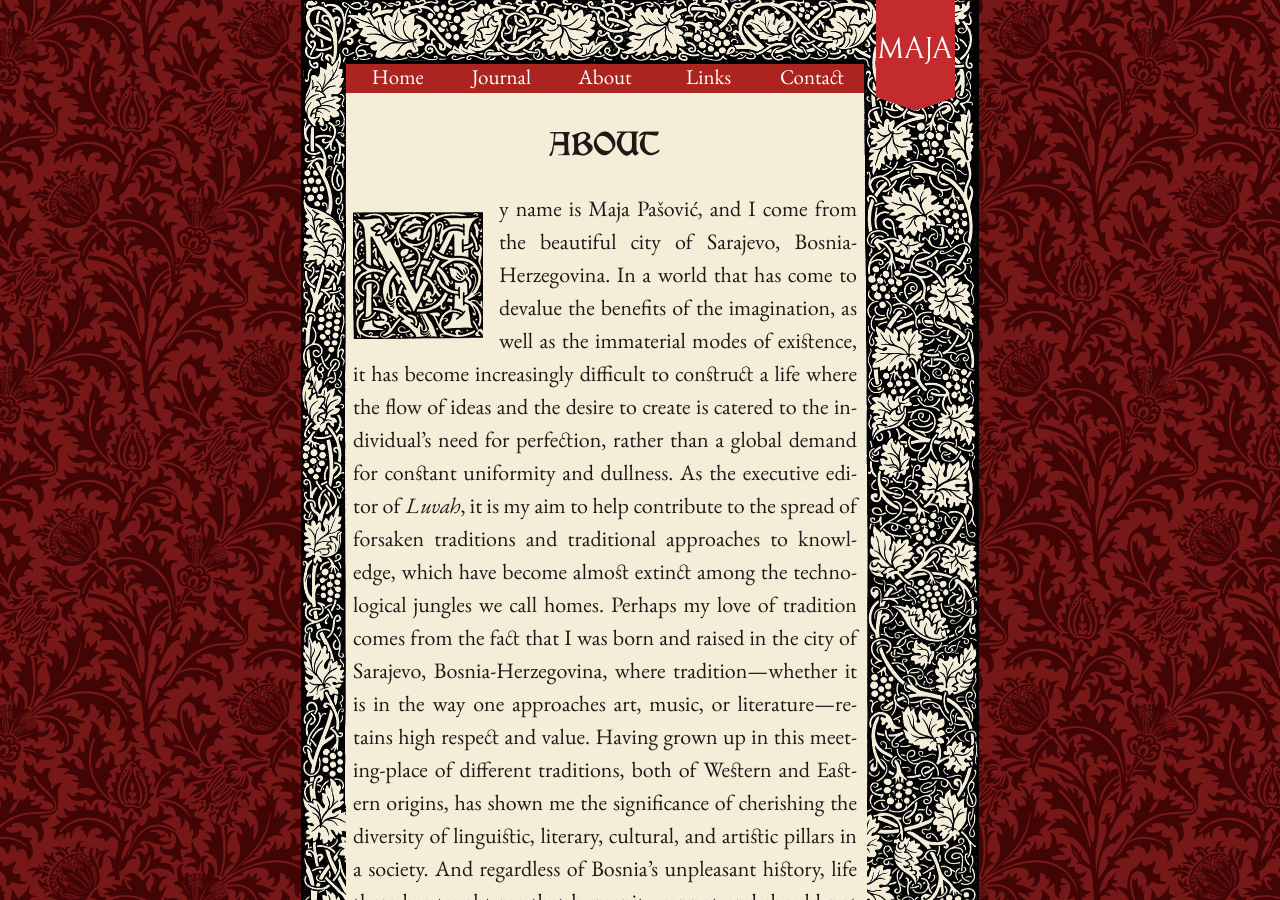
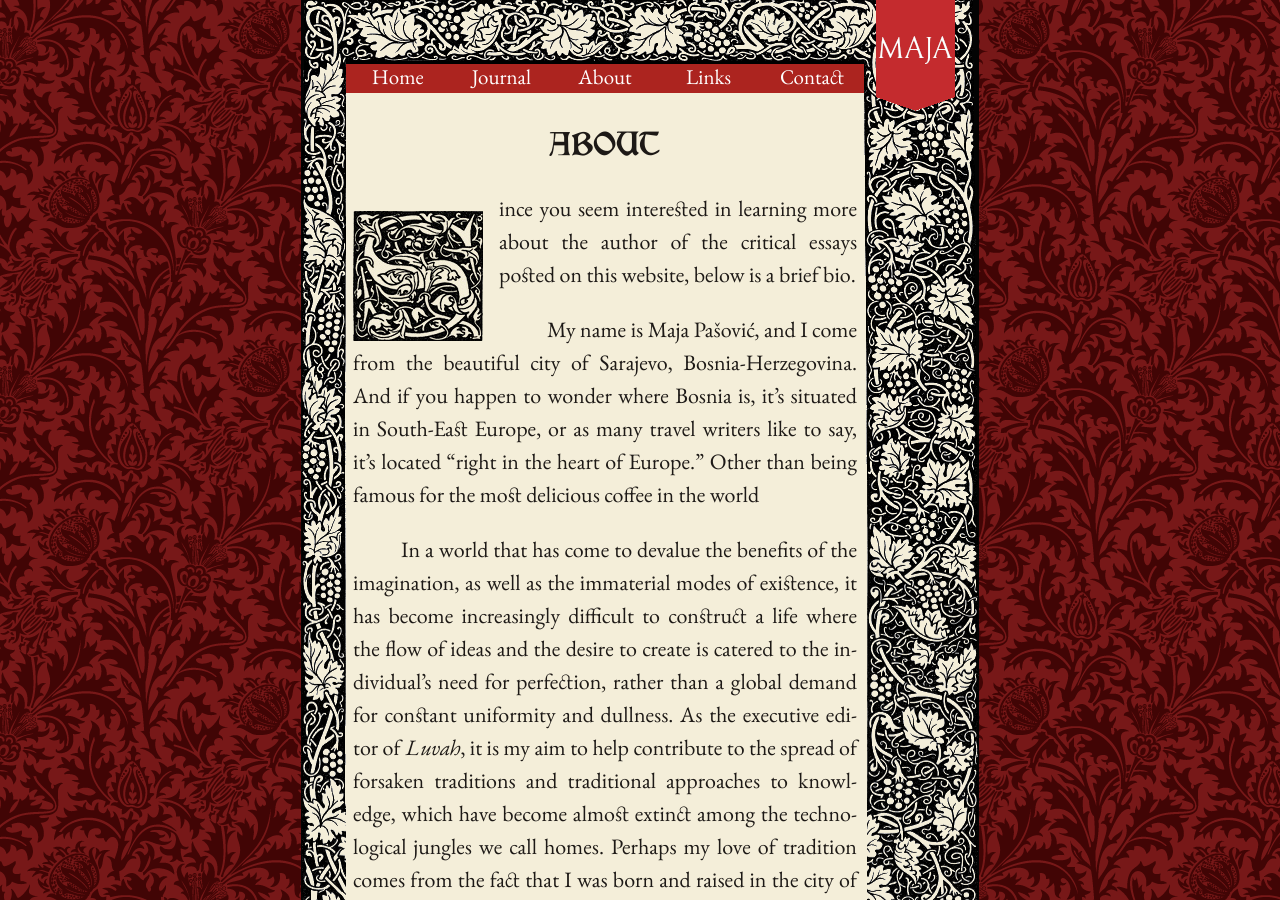
Before and after one commit to mpasovic/majapasovic.org, a Jekyll site: the page built from about.md, in a window 1280 px wide and 900 px high. Built offline with Jekyll 4.4.1, drawn with Linux system fonts in a browser that asks for light colours; nearby versions of some CDN libraries.

Commit message:
Updated about.md

```diff
--- a/about.md
+++ b/about.md
@@ -5,7 +5,12 @@ published: true
 ---
 
 
-<span class="versal m9">M</span>y name is Maja Pašović, and I come from the beautiful city of Sarajevo, Bosnia-Herzegovina. In a world that has come to devalue the benefits of the imagination, as well as the immaterial modes of
+<span class="versal s9">S</span>ince you seem interested in learning more about the author of the critical essays posted on this website, below is a brief bio.
+
+My name is Maja Pašović, and I come from the beautiful city of Sarajevo, Bosnia-Herzegovina.
+And if you happen to wonder where Bosnia is, it's situated in South-East Europe, or as many travel writers like to say, it's located "right in the heart of Europe." Other than being famous for the most delicious coffee in the world
+
+In a world that has come to devalue the benefits of the imagination, as well as the immaterial modes of
 existence, it has become increasingly difficult to construct a life where the flow of ideas and the desire to create is catered to the individual’s need for perfection, rather than a global demand for constant uniformity and dullness. As the executive editor of *Luvah*, it is my aim to help contribute to the spread of forsaken traditions and traditional approaches to knowledge, which have become almost extinct among the technological jungles we call homes. Perhaps my love of
 tradition comes from the fact that I was born and raised in the city of
 Sarajevo, Bosnia-Herzegovina, where tradition—whether it is in the way
```
